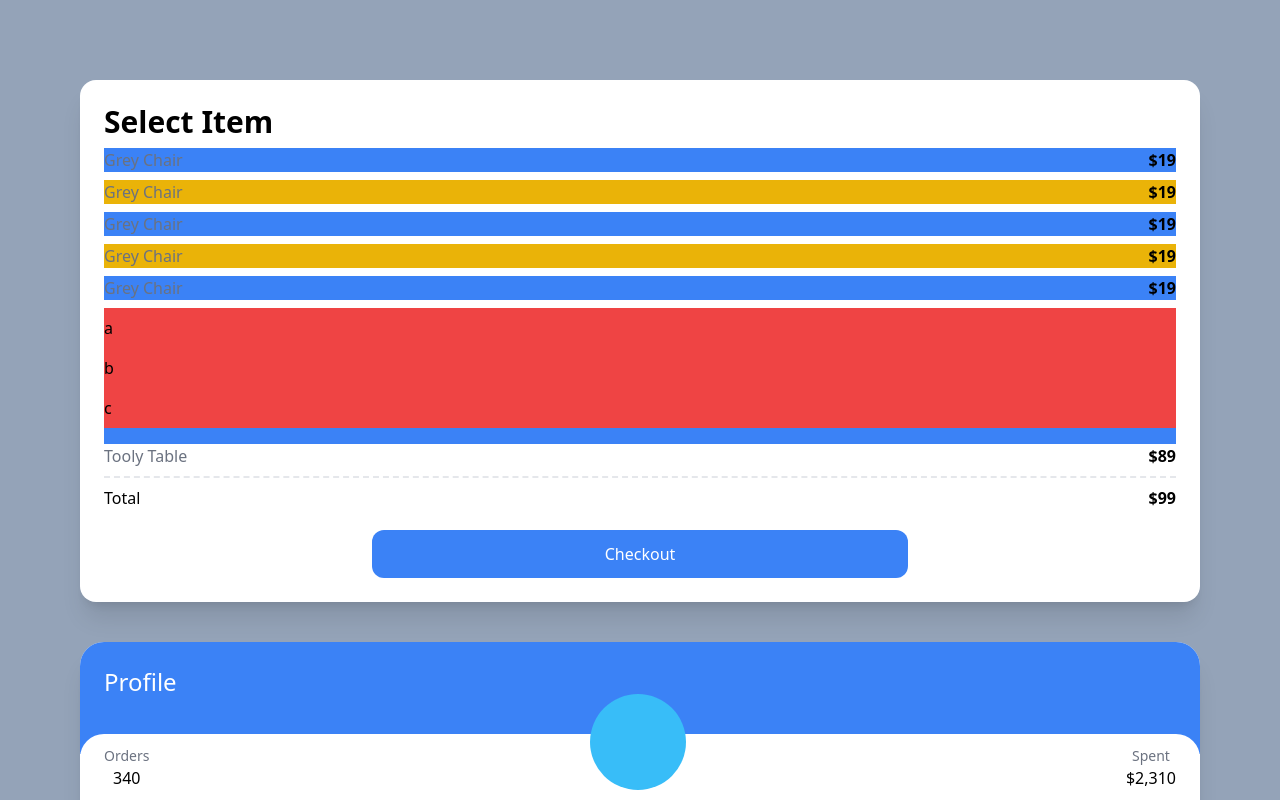
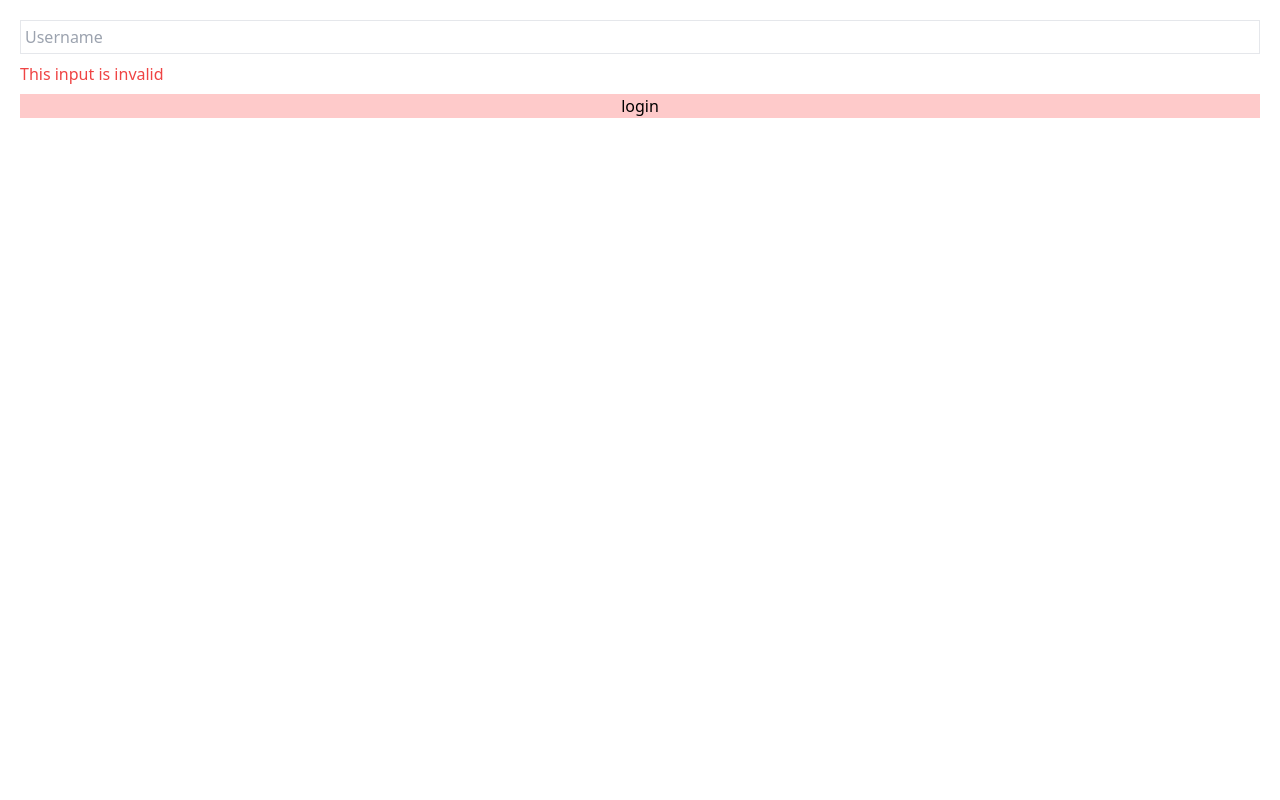
Before and after one commit to moonssa/carrot, a Next.js app: page / in a window 1280 px wide. Shown: the top 800 px of the page. Built offline with nearby package versions, Linux system fonts and the light colour scheme.

Commit message:
peer modifier

```diff
--- a/pages/index.tsx
+++ b/pages/index.tsx
@@ -1,6 +1,27 @@
 import type { NextPage } from "next";
 
 const Home: NextPage = () => {
+  return (
+    <form className="flex flex-col space-y-2 p-5">
+      <input
+        type="text"
+        required
+        placeholder="Username"
+        className="border p-1 peer"
+      />
+      <span className="hidden peer-invalid:block text-red-500">
+        This input is invalid
+      </span>
+      <span className="hidden peer-valid:block text-teal-500">
+        Awesome Username
+      </span>
+      <span className="hidden peer-hover:block text-amber-500">
+        Hello I'm here
+      </span>
+      <input type="submit" value="login" className="bg-red-200" />
+    </form>
+  );
+  /*
   return (
     <div className="bg-slate-400 py-20 px-20 grid gap-10 min-h-screen">
       <div className="bg-white p-6 rounded-2xl shadow-xl ">
@@ -97,6 +118,7 @@
       </div>
     </div>
   );
+  */
 };
 
 export default Home;
```
